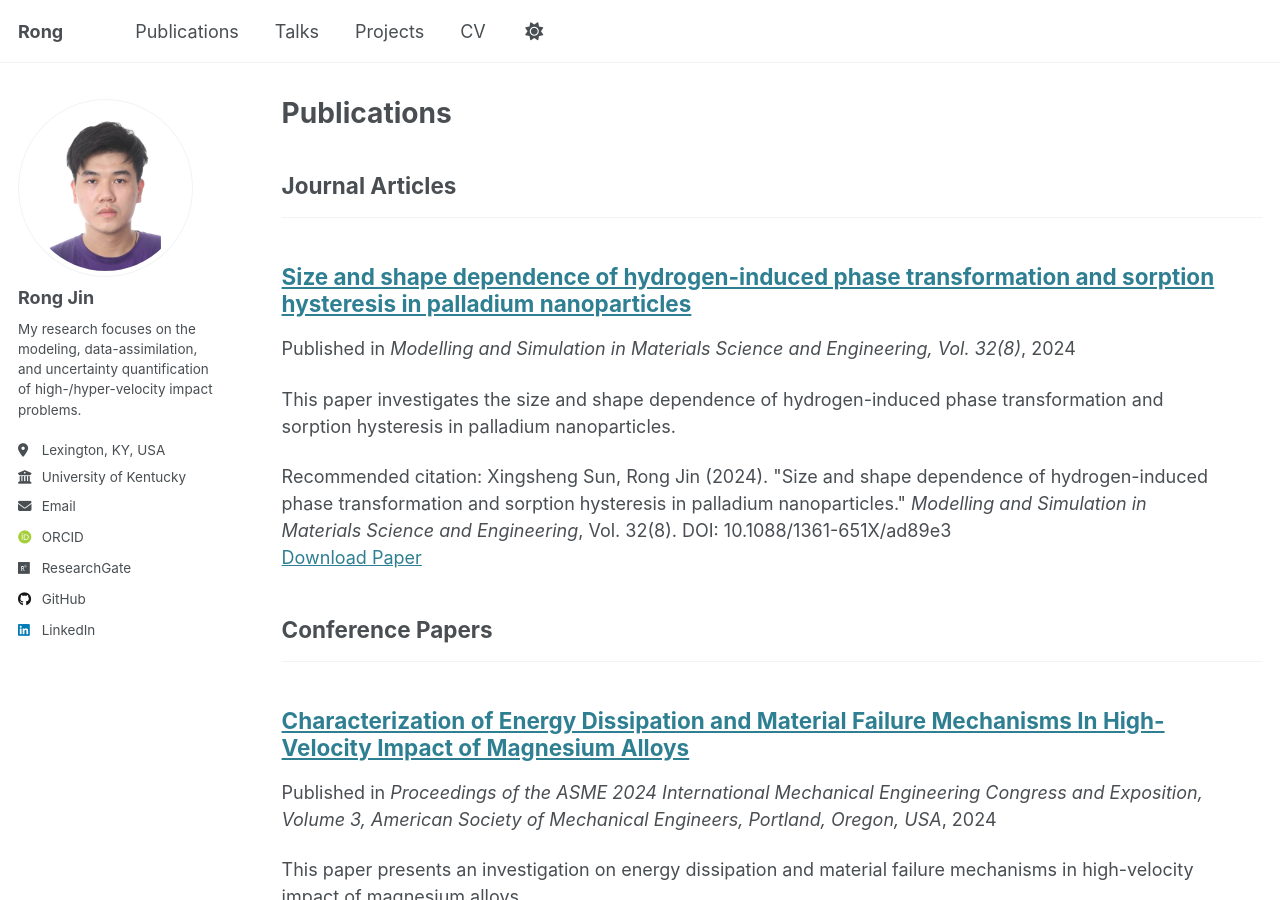
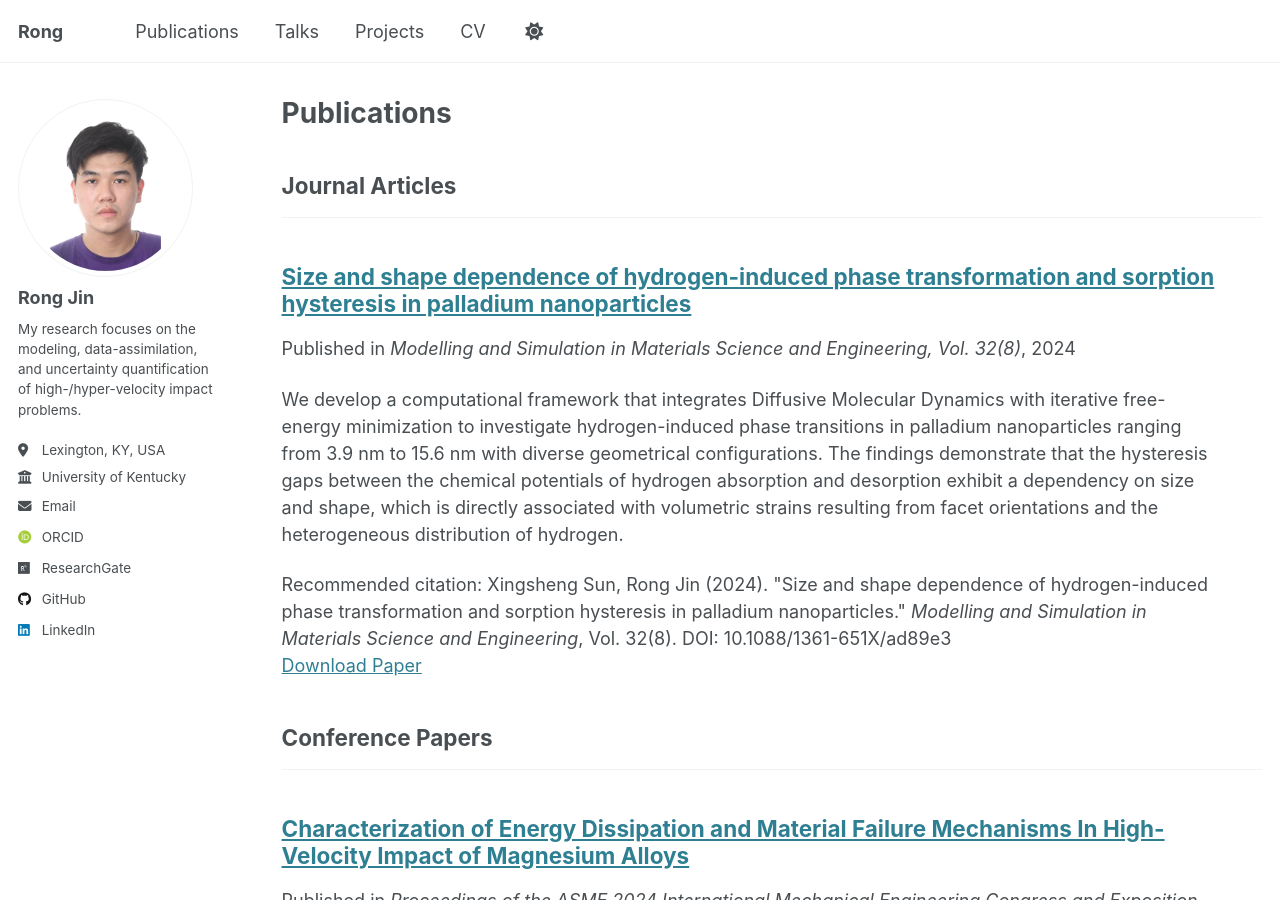
Before and after one commit to rong-jin/rong-jin.github.io, a Jekyll site: the page built from _pages/publications.html, in a window 1280 px wide and 900 px high. Built offline with Jekyll 4.4.1, drawn with Linux system fonts in a browser that asks for light colours; some web fonts are replaced.

Commit message:
Update 2024-12-01- Size and shape dependence of hydrogen-induced phase transformation and sorption hysteresis in palladium nanoparticles.md

```diff
--- a/_publications/2024-12-01- Size and shape dependence of hydrogen-induced phase transformation and sorption hysteresis in palladium nanoparticles.md
+++ b/_publications/2024-12-01- Size and shape dependence of hydrogen-induced phase transformation and sorption hysteresis in palladium nanoparticles.md
@@ -3,7 +3,7 @@ title: "Size and shape dependence of hydrogen-induced phase transformation and s
 collection: publications
 category: manuscripts
 permalink: /publication/2024-12-01-sun-jin-hydrogen-induced-phase-transformation
-excerpt: "This paper investigates the size and shape dependence of hydrogen-induced phase transformation and sorption hysteresis in palladium nanoparticles."
+excerpt: "We develop a computational framework that integrates Diffusive Molecular Dynamics with iterative free-energy minimization to investigate hydrogen-induced phase transitions in palladium nanoparticles ranging from 3.9 nm to 15.6 nm with diverse geometrical configurations. The findings demonstrate that the hysteresis gaps between the chemical potentials of hydrogen absorption and desorption exhibit a dependency on size and shape, which is directly associated with volumetric strains resulting from facet orientations and the heterogeneous distribution of hydrogen."
 date: 2024-12-01
 venue: "Modelling and Simulation in Materials Science and Engineering, Vol. 32(8)"
 paperurl: "https://doi.org/10.1088/1361-651X/ad89e3"
```
